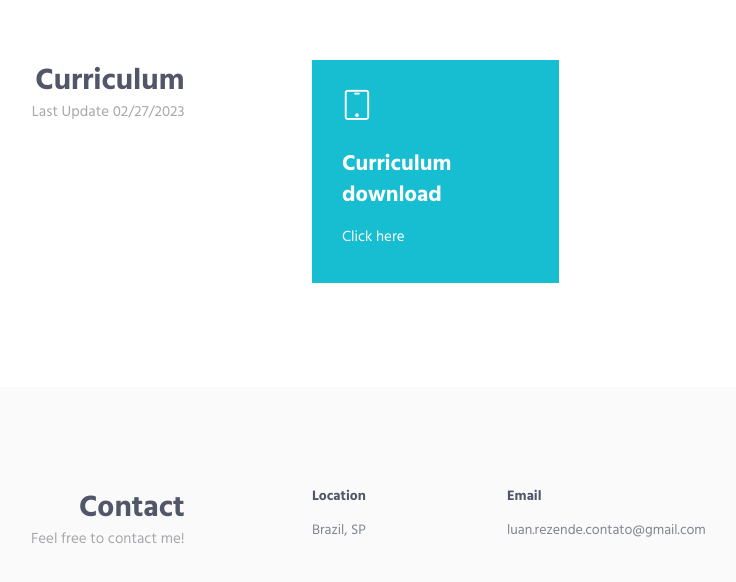
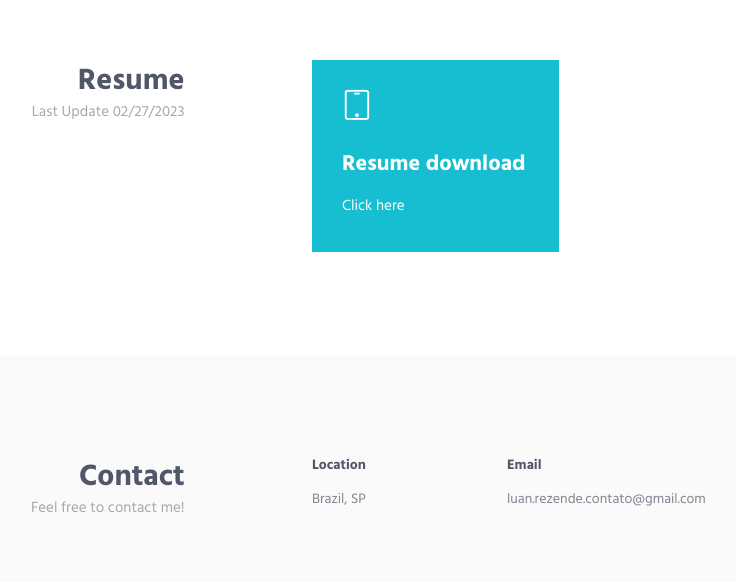
Before and after one commit to sempsei/demo, a plain HTML site: page index.html in a window 1280 px wide. Shown: the part 2208-2790 px from the top of the page, without its empty margins (148-884 px from the left). Drawn offline with Linux system fonts and the light colour scheme.

Commit message:
resume update

```diff
--- a/index.html
+++ b/index.html
@@ -54,7 +54,7 @@
                                 <li class="js_nav-item nav-item"><a class="nav-item-child nav-item-hover" href="#body">Home</a></li>
                                 <li class="js_nav-item nav-item"><a class="nav-item-child nav-item-hover" href="#about">About</a></li>
                                 <li class="js_nav-item nav-item"><a class="nav-item-child nav-item-hover" href="#skills">Projects</a></li>
-                                <li class="js_nav-item nav-item"><a class="nav-item-child nav-item-hover" href="#resume">Curriculum</a></li>
+                                <li class="js_nav-item nav-item"><a class="nav-item-child nav-item-hover" href="#resume">Resume</a></li>
                                 <li class="js_nav-item nav-item"><a class="nav-item-child nav-item-hover" href="#contact">Contact</a></li>
                             </ul>
                         </div>
@@ -151,7 +151,7 @@
                     <div class="row">
                         <div class="col-sm-3 sm-margin-b-30">
                             <div class="text-right sm-text-left">
-                                <h2 class="margin-b-0">Curriculum</h2>
+                                <h2 class="margin-b-0">Resume</h2>
                                 <p>Last Update 02/27/2023 </p>
                             </div>
                         </div>
@@ -164,7 +164,7 @@
                                             <i class="service-icon color-white icon-screen-tablet"></i>
                                         </div>
                                         <div class="service-info">
-                                            <h3 class="color-white">Curriculum download</h3>
+                                            <h3 class="color-white">Resume download</h3>
                                             <p class="color-white margin-b-5">Click here</p>
                                         </div>
                                     <a href="#" target="_blank" class="content-wrapper-link"></a>
```
